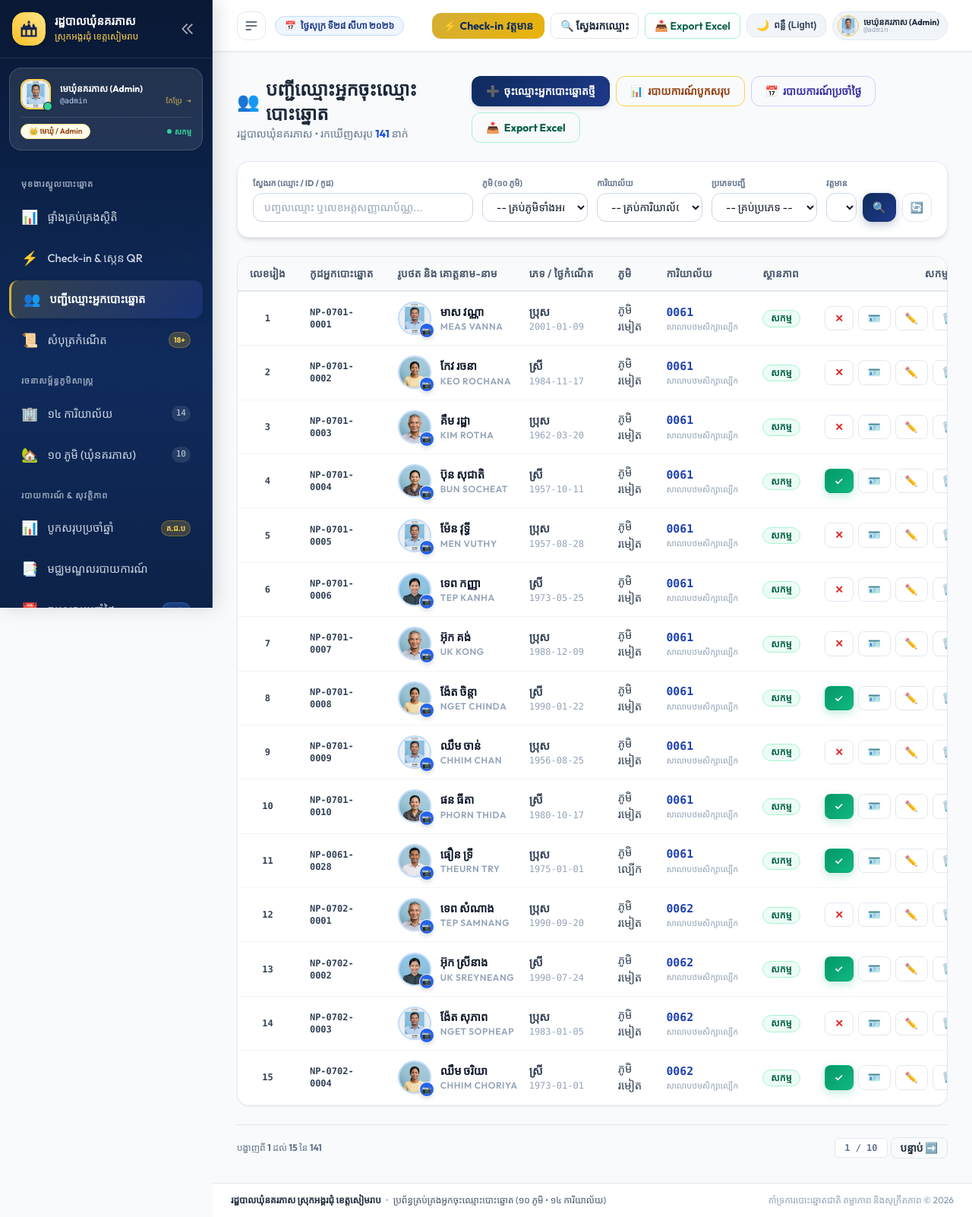
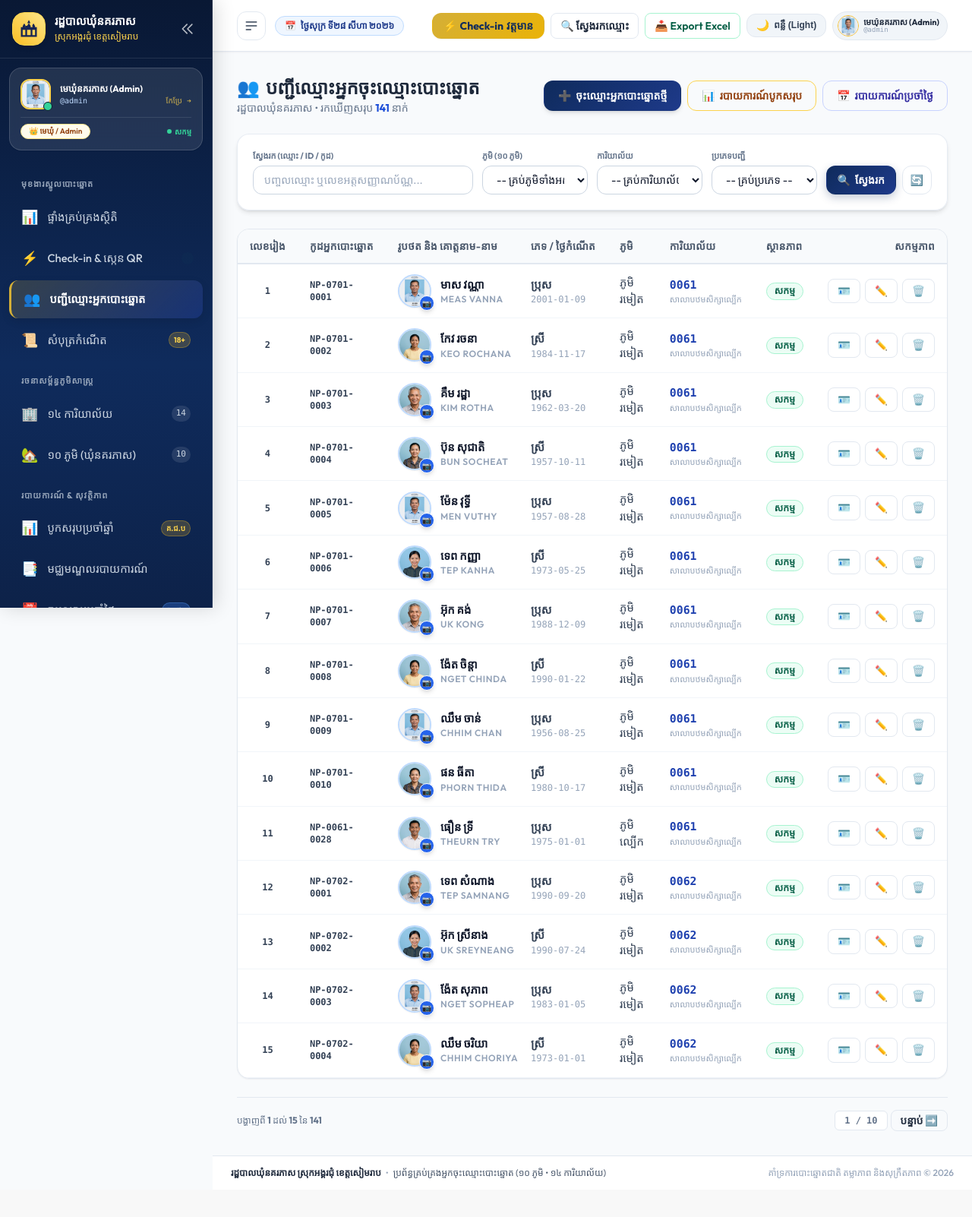
Before and after one commit to 1website/voterlist-nokorpheas, a FastAPI app: page /voters in a window 1280 px wide. Shown: the whole page at 76% size. After the commit the page ends 1551 px from the top, so only its background shows below. Run offline with FastAPI, Linux system fonts and the light colour scheme; a user stored in the database is signed in; some libraries are stand-ins or nearby versions; some web fonts are replaced.

Commit message:
UI: Remove Export Excel button, Voted filter, and Check-in action button from voter list

```diff
--- a/app/templates/voters/list.html
+++ b/app/templates/voters/list.html
@@ -29,10 +29,6 @@
 
             <a href="/reports/daily" class="btn btn-outline-indigo text-sm font-bold flex items-center gap-1.5">
                 <span>📅</span> របាយការណ៍ប្រចាំថ្ងៃ
-            </a>
-
-            <a href="/reports/export/excel?station_id={{ station_id }}&village_id={{ village_id }}&status_filter={{ status_filter }}&reg_type={{ reg_type_filter }}&reg_year={{ reg_year_filter }}" class="btn btn-outline-emerald text-sm font-bold flex items-center gap-1.5">
-                <span>📥</span> Export Excel
             </a>
         </div>
     </div>
@@ -79,20 +75,12 @@
                 </select>
             </div>
 
-            <!-- Voted Filter & Submit Button -->
+            <!-- Submit & Reset Buttons -->
             <div class="flex items-end gap-2">
-                <div class="flex-1">
-                    <label class="block text-[11px] font-bold text-slate-500 uppercase mb-1">វត្តមាន</label>
-                    <select name="voted_filter" class="form-control text-sm py-2">
-                        <option value="">-- ទាំងអស់ --</option>
-                        <option value="voted" {% if voted_filter == 'voted' %}selected{% endif %}>បោះរួច</option>
-                        <option value="not_voted" {% if voted_filter == 'not_voted' %}selected{% endif %}>មិនទាន់បោះ</option>
-                    </select>
-                </div>
-                <button type="submit" class="btn btn-primary py-2 px-3 text-sm" title="ស្វែងរក">
-                    🔍
+                <button type="submit" class="btn btn-primary py-2 px-3 text-sm font-bold flex items-center justify-center gap-1.5 flex-1" title="ស្វែងរក">
+                    <span>🔍</span> ស្វែងរក
                 </button>
-                <a href="/voters" class="btn btn-outline py-2 px-2.5 text-sm hover:bg-slate-100" title="សម្អាតតម្រង">
+                <a href="/voters" class="btn btn-outline py-2 px-2.5 text-sm hover:bg-slate-100 dark:hover:bg-slate-800" title="សម្អាតតម្រង">
                     🔄
                 </a>
             </div>
@@ -170,13 +158,6 @@
                         </td>
                         <td class="text-right">
                             <div class="inline-flex items-center gap-1.5">
-                                <!-- Check-in Button -->
-                                {% if current_user.role in ['admin', 'officer'] and v.status == 'active' %}
-                                <button onclick="toggleCheckin({{ v.id }}, this)" class="btn btn-sm {% if v.has_voted %}btn-outline text-red-600{% else %}btn-success{% endif %}" title="Toggle Check-in">
-                                    {% if v.has_voted %}✕{% else %}✓{% endif %}
-                                </button>
-                                {% endif %}
-
                                 <!-- View/Print Card -->
                                 <a href="/voters/{{ v.id }}/card" target="_blank" class="btn btn-sm btn-outline" title="ប័ណ្ណព័ត៌មាន">
                                     🪪
```
